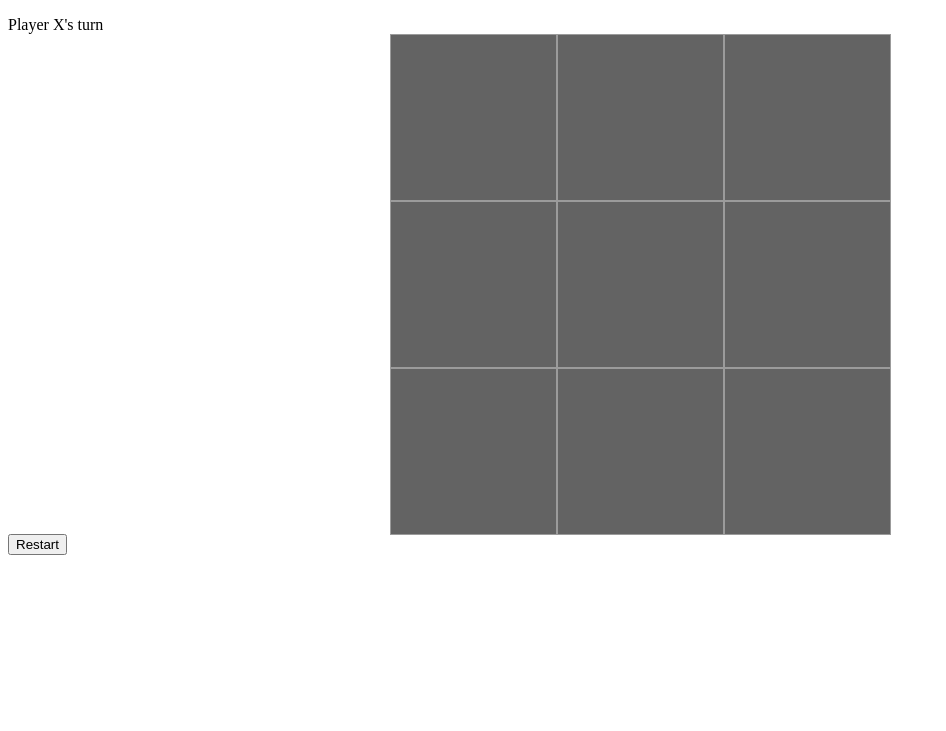
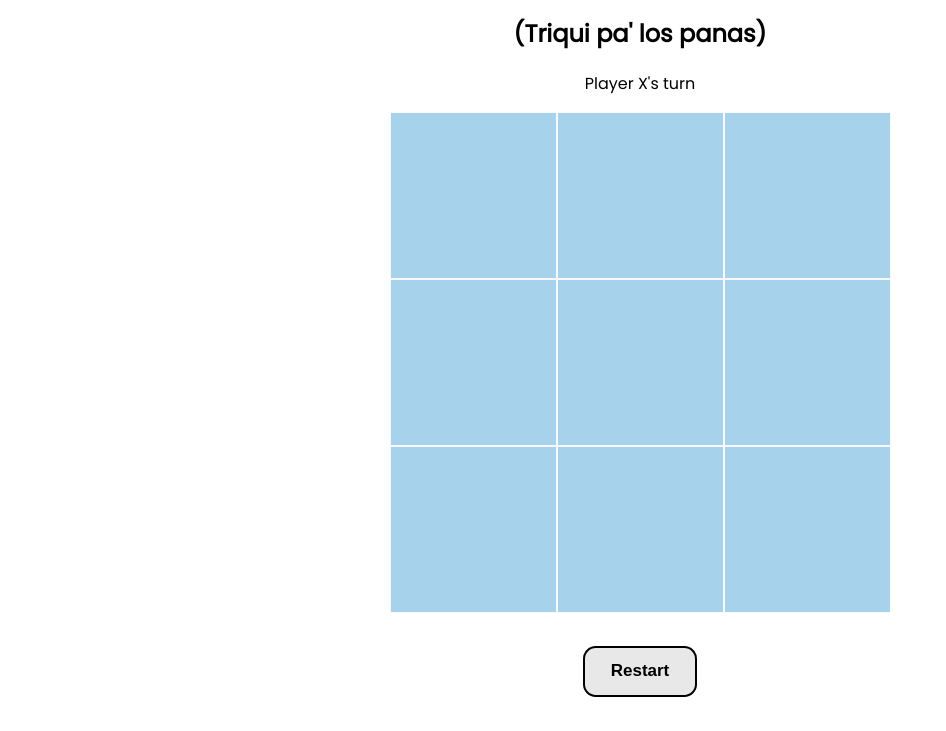
Before and after one commit to Juanjhenao/Tic-Tac-Toe, a plain HTML site: page index.html in a window 1280 px wide. Shown: the part 111-842 px from the top of the page, without its empty margins (0-946 px from the left). Before the commit the page ends 800 px from the top, so only its background shows below. Drawn offline with Linux system fonts and the light colour scheme.

Commit message:
finished design and functionality

```diff
--- a/index.html
+++ b/index.html
@@ -23,7 +23,9 @@
         <div class="field" data-index="8"></div>
     </div>
     <div class="center">
-        <button class="restart-button" id="restart-button">Restart</button>
+        <button class="center">
+            <span class="restart-button button" id="restart-button">Restart</span>
+        </button>
     </div>
 <script src="scrypt.js"></script>
 </body>
--- a/style.css
+++ b/style.css
@@ -1,3 +1,20 @@
+@import url('https://fonts.googleapis.com/css?family=Poppins');
+body{
+    background-color: rgb(255, 255, 255);
+    font-family: 'Poppins', sans-serif;
+}
+h1{
+    font-family: "Poppins";
+    text-align: center;
+    font-size: 2.8em;
+}
+h2{
+    text-align: center;
+}
+.message{
+    text-align: center;
+    margin: 1em;
+}
 .container {
     display: grid;
     grid-template-columns: repeat(3, 1fr);
@@ -11,13 +28,57 @@
 .field{
     width: 165px;
     height: 165px;
-    border: 1px solid rgb(155, 155, 155);
-    background-color: rgb(99, 99, 99);
-    font-size: 100px;
+    border: 1px solid ghostwhite;
+    background-color: #a7d2ec;
+    font-size: 110px;
+    color: aliceblue;
     text-align: center;
     cursor: pointer;
     user-select: none;
 }
 .field:hover{
-    background-color: rgb(77, 77, 77);
+    background-color: #91c7e9;
 }
+.center{
+    display: flex;
+    justify-content: center;
+    margin: 1em;
+}
+
+.button{
+    height: 3em;
+}
+button {
+    /* Variables */
+    --button_radius: 0.75em;
+    --button_color: #e8e8e8;
+    --button_outline_color: #000000;
+    font-size: 17px;
+    font-weight: bold;
+    border: none;
+    border-radius: var(--button_radius);
+    background: #00000000;
+}
+
+
+  .button {
+    display: block;
+    box-sizing: border-box;
+    border: 2px solid var(--button_outline_color);
+    border-radius: var(--button_radius);
+    padding: 0.75em 1.5em;
+    background: var(--button_color);
+    color: var(--button_outline_color);
+    /* transform: translateY(-0.2em); */
+    transition: transform 0.1s ease;
+  }
+
+  button:hover .button {
+    /* Pull the button upwards when hovered */
+   transform: translateY(-0.33em);
+  }
+
+  button:active .button {
+    /* Push the button downwards when pressed */
+   transform: translateY(0);
+  }
```
Also changed, not shown: scrypt.js (+0 -11 lines).
